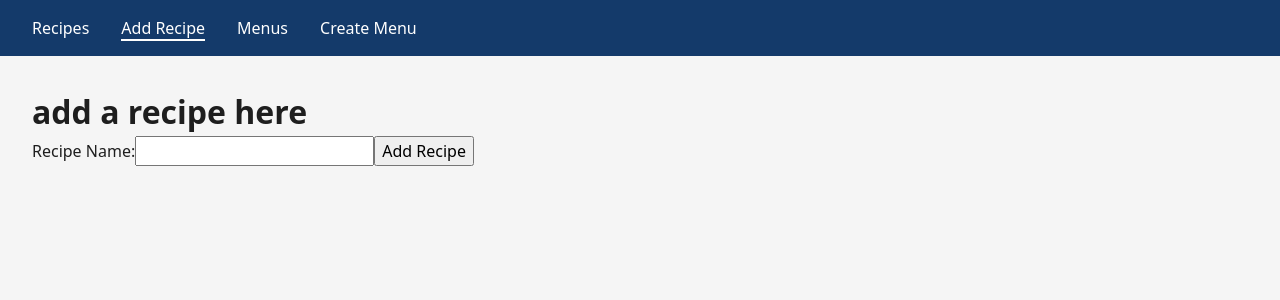
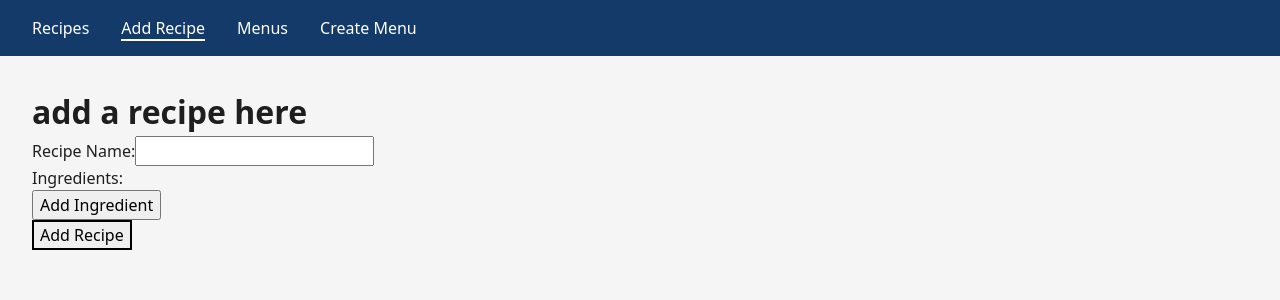
Before and after one commit to bea94k/hat-menu-v0.2, a React (Vite) app in the folder hat-menu/: page /add-recipe in a window 1280 px wide. Shown: the top 300 px of the page. Built offline with nearby package versions, Linux system fonts and the light colour scheme.

Commit message:
Add inputs for ingredients in add-recipe form

```diff
--- a/hat-menu/src/components/AddRecipeForm.tsx
+++ b/hat-menu/src/components/AddRecipeForm.tsx
@@ -1,16 +1,22 @@
 import { useState } from 'react';
 import { yupResolver } from '@hookform/resolvers/yup';
-import { useForm, type SubmitHandler } from 'react-hook-form';
+import { useFieldArray, useForm, type SubmitHandler } from 'react-hook-form';
 import { RecipeFormSchema, type RecipeForm } from '../schemas/Recipes';
 import { addRecipe } from '../data/recipesApi';
 
 const AddRecipeForm = () => {
     const {
         register,
+        control,
         reset,
         handleSubmit,
         formState: { errors },
     } = useForm({resolver: yupResolver(RecipeFormSchema)});
+    const { fields, append, remove } = useFieldArray({
+        control,
+        name: 'ingredients',
+    });
+
     const [submitStatus, setSubmitStatus] = useState<string | null>(null);
     const onSubmit: SubmitHandler<RecipeForm> = async (data) => {
         setSubmitStatus(null);
@@ -26,9 +32,41 @@ const AddRecipeForm = () => {
 
     return (
         <form onSubmit={handleSubmit(onSubmit)}>
-            <label htmlFor="recipeName">Recipe Name:</label>
-            <input type="text" id="recipeName" autoComplete="off" required {...register('name')} />
-            <button type="submit">Add Recipe</button>
+            <div>
+                <label htmlFor="recipeName">Recipe Name:</label>
+                <input type="text" id="recipeName" autoComplete="off" required {...register('name')} />
+            </div>
+
+            <div>
+                <label htmlFor="ingredients">Ingredients:</label>  {/* TODO: a11y-wise, one label for many inputs? */}
+                <div>
+                    {fields.map((field, index) => (
+                        <div key={field.id}>
+                            <input
+                                type="text"
+                                placeholder="Ingredient Name"
+                                {...register(`ingredients.${index}.name` as const)}
+                            />
+                            <input
+                                type="text"
+                                placeholder="Ingredient Unit"
+                                {...register(`ingredients.${index}.unit` as const)}
+                            />
+                            <input
+                                type="number"
+                                placeholder="Ingredient Quantity"
+                                {...register(`ingredients.${index}.quantity` as const)}
+                            />
+                            <button type="button" onClick={() => remove(index)}>Remove</button>
+                        </div>
+                    ))}
+                    <button type="button" onClick={() => append({ name: '', unit: '', quantity: 0 })}>
+                    Add Ingredient
+                    </button>
+                </div>
+            </div>
+
+            <button type="submit" style={{border: '2px solid black'}}>Add Recipe</button>
             {Object.keys(errors).length > 0 && (
                 <div style={{ border: '2px solid red', padding: '1rem' }}>
                     <ul>Errors from form:
--- a/hat-menu/src/data/db.json
+++ b/hat-menu/src/data/db.json
@@ -203,6 +203,10 @@
     {
       "id": "6a6b",
       "name": "Quesadillas"
+    },
+    {
+      "id": "97c4",
+      "name": "shrimp salad"
     }
   ],
   "menus": [
--- a/hat-menu/src/schemas/Recipes.ts
+++ b/hat-menu/src/schemas/Recipes.ts
@@ -1,7 +1,9 @@
-import { object, string, type InferType } from 'yup';
+import { array, object, string, type InferType } from 'yup';
+import { IngredientSchema } from './Ingredients';
 
 const RecipeFormSchema = object({
     name: string().required(),
+    ingredients: array().of(IngredientSchema),
 });
 
 type RecipeForm = InferType<typeof RecipeFormSchema>;
```
Also changed, not shown: 1 other file (tests, documents, lock files or other folders).
